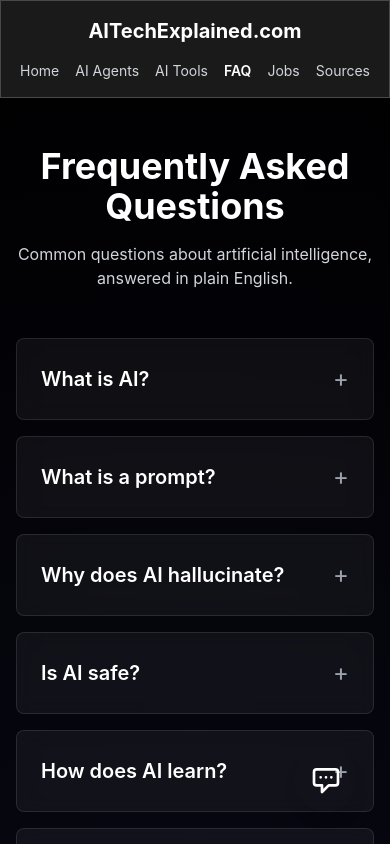
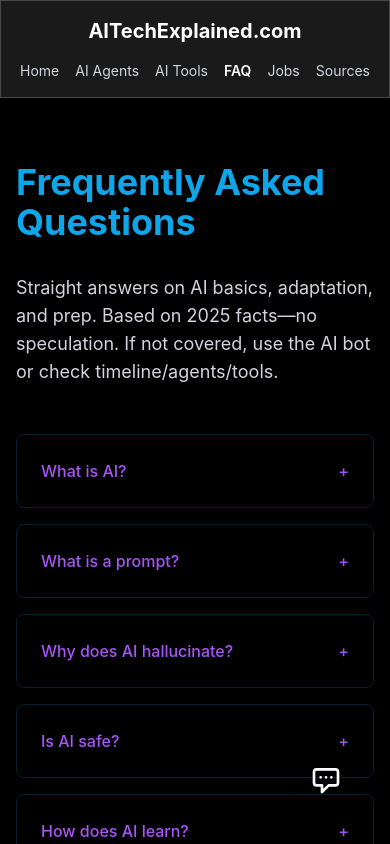
Before and after one commit to Whitehawks6/AITechAttempt2, a Next.js app: page /faq in a window 390 px wide. Shown: the top 844 px of the page. Built offline with nearby package versions, Linux system fonts and the light colour scheme.

Commit message:
Revise FAQPage component structure and content
Refactor FAQ page to improve readability and update content.

```diff
--- a/app/faq/page.tsx
+++ b/app/faq/page.tsx
@@ -1,26 +1,25 @@
-'use client'
+// app/faq/page.tsx
 
-import { useState } from 'react'
+'use client';
+import { useState } from 'react';
 
-export default function FAQPage() {
-  const [openIndex, setOpenIndex] = useState<number | null>(null)
-
+export default function FAQ() {
   const faqs = [
     {
       question: 'What is AI?',
-      answer: 'AI (Artificial Intelligence) is computer systems that can perform tasks typically requiring human intelligence, such as understanding language, recognizing images, making decisions, and learning from experience. AI systems use algorithms and data to identify patterns, make predictions, and solve problems.',
+      answer: 'AI (Artificial Intelligence) is computer systems that can perform tasks typically requiring human intelligence, such as understanding language, recognizing images, making decisions, and learning from experience. AI systems use algorithms and data to identify patterns, make predictions, and solve problems. In 2025 terms: Software that predicts next words (chatbots), pixels (images), or actions (self-driving). Adapt by using it for daily tasks like summaries, always verify outputs.',
     },
     {
       question: 'What is a prompt?',
-      answer: 'A prompt is the text input you give to an AI system to tell it what you want it to do. For example, "Write a poem about space" or "Explain quantum computing in simple terms" are prompts that instruct the AI to generate specific content. Good prompts are clear, specific, and include relevant context.',
+      answer: 'A prompt is the text input you give to an AI system to tell it what you want it to do. For example, "Write a poem about space" or "Explain quantum computing in simple terms" are prompts that instruct the AI to generate specific content. Good prompts are clear, specific, and include relevant context. Adapt: Use pattern TASK + CONTEXT + FORMAT, e.g., "Summarize this PDF on solar energy. I\'m a homeowner. Bullet points, max 10."',
     },
     {
       question: 'Why does AI hallucinate?',
-      answer: 'AI hallucination occurs when AI systems generate information that sounds plausible but is actually incorrect or made up. This happens because AI models predict the next most likely word or phrase based on patterns in training data, not actual knowledge or facts. The AI doesn\'t "know" what it\'s saying—it\'s generating text that fits patterns it learned, which can include false information.',
+      answer: 'AI hallucination occurs when AI systems generate information that sounds plausible but is actually incorrect or made up. This happens because AI models predict the next most likely word or phrase based on patterns in training data, not actual knowledge or facts. The AI doesn\'t "know" what it\'s saying—it\'s generating text that fits patterns it learned, which can include false information. 2025 rate: 5-20% errors. Adapt: Spot-check facts with sources.',
     },
     {
       question: 'Is AI safe?',
-      answer: 'AI safety is an ongoing area of research and concern. While AI offers many benefits, it also raises issues about bias, privacy, job displacement, misuse, and control of powerful systems. Responsible AI development includes testing, oversight, ethical guidelines, and safety measures. However, AI systems can make mistakes, be biased, or be used maliciously, so careful development and regulation are important.',
+      answer: 'AI safety is an ongoing area of research and concern. While AI offers many benefits, it also raises issues about bias, privacy, job displacement, misuse, and control of powerful systems. Responsible AI development includes testing, oversight, ethical guidelines, and safety measures. However, AI systems can make mistakes, be biased, or be used maliciously, so careful development and regulation are important. For personal use: Low-risk if you verify outputs and protect data.',
     },
     {
       question: 'How does AI learn?',
@@ -36,11 +35,11 @@ export default function FAQPage() {
     },
     {
       question: 'Can AI replace human jobs?',
-      answer: 'AI can automate certain tasks and jobs, particularly those involving routine, repetitive work or data processing. However, AI also creates new jobs and can augment human capabilities rather than simply replacing them. The impact varies by industry and role. Many experts believe AI will transform jobs rather than eliminate all of them, requiring workers to adapt and learn new skills.',
+      answer: 'AI can automate certain tasks and jobs, particularly those involving routine, repetitive work or data processing. However, AI also creates new jobs and can augment human capabilities rather than simply replacing them. The impact varies by industry and role. Many experts believe AI will transform jobs rather than eliminate all of them, requiring workers to adapt and learn new skills. 2025 data: 85% of jobs evolve, not vanish (McKinsey). Adapt: Integrate tools for 2x productivity.',
     },
     {
       question: 'What is an AI agent?',
-      answer: 'An AI agent is a software tool that uses artificial intelligence to perform tasks autonomously. AI agents can complete multi-step tasks, make decisions, use software tools, and work toward goals without constant human supervision. They differ from simple chatbots by maintaining context across interactions and being able to take actions in digital environments.',
+      answer: 'An AI agent is a software tool that uses artificial intelligence to perform tasks autonomously. AI agents can complete multi-step tasks, make decisions, use software tools, and work toward goals without constant human supervision. They differ from simple chatbots by maintaining context across interactions and being able to take actions in digital environments. Adapt: Start with free ones for emails or research—see agents page.',
     },
     {
       question: 'How accurate is AI?',
@@ -60,11 +59,11 @@ export default function FAQPage() {
     },
     {
       question: 'What is AGI?',
-      answer: 'AGI (Artificial General Intelligence) refers to AI systems that can perform any intellectual task a human can do, with the same level of versatility and adaptability. Unlike narrow AI designed for specific tasks, AGI would have broad intelligence across many domains. True AGI does not yet exist, though some systems are approaching more general capabilities.',
+      answer: 'AGI (Artificial General Intelligence) refers to AI systems that can perform any intellectual task a human can do, with the same level of versatility and adaptability. Unlike narrow AI designed for specific tasks, AGI would have broad intelligence across many domains. True AGI does not yet exist, though some systems are approaching more general capabilities. See timeline for projections.',
     },
     {
       question: 'How is AI used in everyday life?',
-      answer: 'AI is used in many everyday applications: search engines, social media feeds, navigation apps, voice assistants (Siri, Alexa), recommendation systems (Netflix, Amazon), spam filters, facial recognition on phones, translation apps, and more. AI powers features we often take for granted, making technology more helpful and personalized.',
+      answer: 'AI is used in many everyday applications: search engines, social media feeds, navigation apps, voice assistants (Siri, Alexa), recommendation systems (Netflix, Amazon), spam filters, facial recognition on phones, translation apps, and more. AI powers features we often take for granted, making technology more helpful and personalized. In 2025: Offline on phones for privacy.',
     },
     {
       question: 'What is computer vision?',
@@ -92,47 +91,56 @@ export default function FAQPage() {
     },
     {
       question: 'Is AI expensive to use?',
-      answer: 'AI costs vary widely. Many consumer AI tools offer free or low-cost access, while enterprise AI solutions can be expensive. Training large AI models requires significant computational resources and can cost millions of dollars, but using pre-trained models through APIs is often affordable. Costs are generally decreasing as the technology becomes more efficient and accessible.',
+      answer: 'AI costs vary widely. Many consumer AI tools offer free or low-cost access, while enterprise AI solutions can be expensive. Training large AI models requires significant computational resources and can cost millions of dollars, but using pre-trained models through APIs is often affordable. Costs are generally decreasing as the technology becomes more efficient and accessible—2025: 10-100x cheaper than 2023.',
     },
     {
       question: 'What is the future of AI?',
-      answer: 'The future of AI likely includes more capable and general systems, better integration into daily life and work, improved safety and reliability, and ongoing challenges around ethics, regulation, and societal impact. Many experts predict AI will continue transforming industries, creating new possibilities while raising important questions about jobs, privacy, control, and the relationship between humans and intelligent machines.',
+      answer: 'The future of AI likely includes more capable and general systems, better integration into daily life and work, improved safety and reliability, and ongoing challenges around ethics, regulation, and societal impact. Many experts predict AI will continue transforming industries, creating new possibilities while raising important questions about jobs, privacy, control, and the relationship between humans and intelligent machines. See timeline for 1995-2035 milestones.',
     },
-  ]
+    {
+      question: 'How do I start with AI agents?',
+      answer: 'Pick one free like Grok or Claude. Sign up, ask simple: "Summarize this article: [paste link]". Practice daily—rewrite emails, explain concepts. From agents page: Verify 5-20% error rate. Builds skills without code.',
+    },
+    {
+      question: 'What skills do I need for the AI future?',
+      answer: 'Prompting basics, data literacy, ethical thinking. No coding required—zero-code tools (from tools page) handle rest. 2030 projection: 2x productivity for adapters (Epoch AI forecasts). Start: Daily practice, read timeline for context.',
+    },
+    {
+      question: 'How can AI help me emotionally prepare?',
+      answer: 'Use agents for scenarios: "How might AI change teaching jobs?" Gets grounded views. Timeline shows evolution—not overnight takeover. Adapt: Focus on augmentation (AI + human), build resilience via small wins (e.g., tool-assisted learning).',
+    },
+    {
+      question: 'Where are all the sources?',
+      answer: 'Every fact cited—check /sources page for full list from timeline.json and benchmarks. No unsubstantiated claims.',
+    },
+  ];
 
-  const toggleFAQ = (index: number) => {
-    setOpenIndex(openIndex === index ? null : index)
-  }
+  const [openIndex, setOpenIndex] = useState<number | null>(null);
 
   return (
-    <div className="min-h-screen container mx-auto px-4 py-12">
-      <h1 className="text-4xl md:text-5xl font-bold text-gold mb-4 text-center">
-        Frequently Asked Questions
-      </h1>
-      <p className="text-center text-gray-300 mb-12 max-w-3xl mx-auto">
-        Common questions about artificial intelligence, answered in plain English.
-      </p>
-
-      <div className="max-w-4xl mx-auto space-y-4">
-        {faqs.map((faq, index) => (
-          <div key={index} className="glass rounded-lg overflow-hidden">
+    <div className="min-h-screen bg-spaceBlack text-crispWhite">
+      <section className="container mx-auto px-4 py-16">
+        <h1 className="text-4xl font-bold mb-8 text-electricBlue">Frequently Asked Questions</h1>
+        <p className="text-lg mb-12 text-grayText max-w-3xl">Straight answers on AI basics, adaptation, and prep. Based on 2025 facts—no speculation. If not covered, use the AI bot or check timeline/agents/tools.</p>
+        <div className="space-y-4">
+          {faqs.map((faq, i) => (
+            <div key={i} className="border border-electricBlue/20 rounded-lg">
               <button
-              onClick={() => toggleFAQ(index)}
-              className="w-full p-6 text-left flex justify-between items-center hover:bg-cyan hover:bg-opacity-10 transition-colors"
+                className="w-full p-6 text-left flex justify-between items-center text-neonPurple font-medium"
+                onClick={() => setOpenIndex(openIndex === i ? null : i)}
               >
-              <span className="text-xl font-semibold text-cyan pr-4">{faq.question}</span>
-              <span className="text-2xl text-gray-400 flex-shrink-0">
-                {openIndex === index ? '−' : '+'}
-              </span>
+                {faq.question}
+                <span>{openIndex === i ? '-' : '+'}</span>
               </button>
-            {openIndex === index && (
-              <div className="px-6 pb-6">
-                <p className="text-gold text-lg leading-relaxed">{faq.answer}</p>
+              {openIndex === i && (
+                <div className="p-6 pt-0 text-grayText">
+                  {faq.answer}
                 </div>
               )}
             </div>
           ))}
         </div>
+      </section>
     </div>
-  )
+  );
 }
```
Lines whose indentation alone changed are shown as unchanged.
